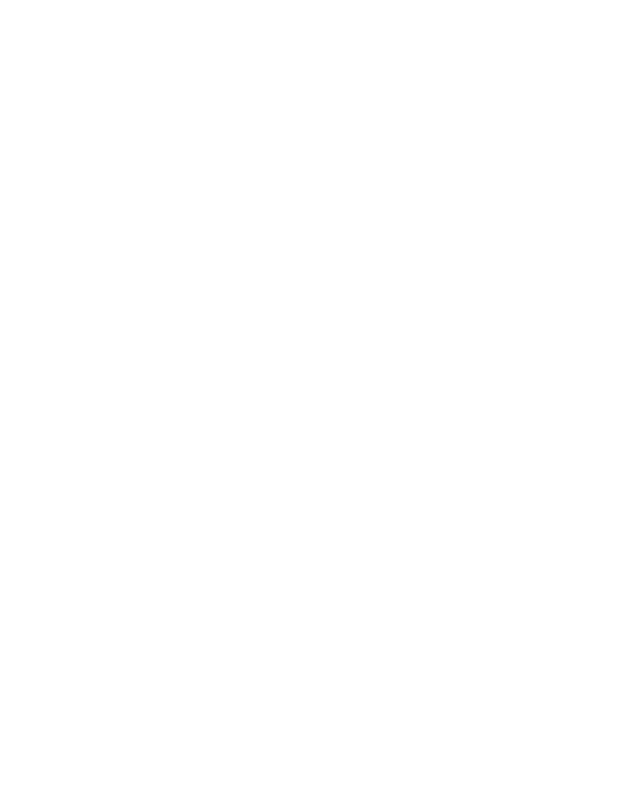
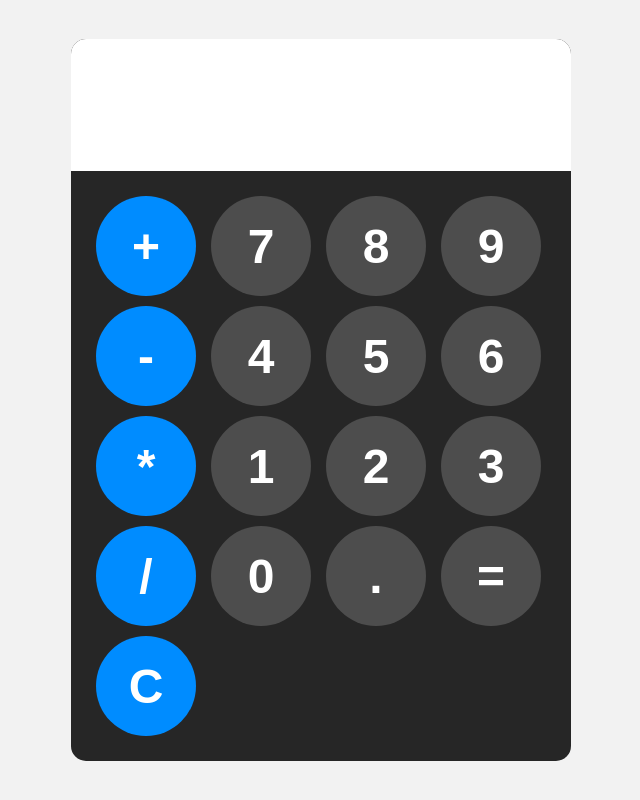
Before and after one commit to boatesj/calculator, a plain HTML site: page index.html in a window 1280 px wide. Shown: the whole page, without its empty margins (319-959 px from the left). Drawn offline with Linux system fonts and the light colour scheme.

Commit message:
Add html and css structure code

```diff
--- a/assets/css/style.css
+++ b/assets/css/style.css
@@ -0,0 +1,65 @@
+body {
+    margin: 0;
+    display: flex;
+    justify-content: center;
+    align-items: center;
+    height: 100vh;
+    background-color: hsl(0, 0%, 95%);
+
+}
+
+#calculator {
+    font-family: Arial, sans-serif;
+    background-color: hsl(0, 0%, 15%);
+    border-radius: 15px;
+    max-width: 500px;
+    overflow: hidden;
+}
+
+#display {
+    width: 100%;
+    padding: 20px;
+    font-size: 5rem;
+    text-align: left;
+    border: none;
+    background-color: hsl(0, 0%, 20px);
+}
+
+#keys {
+    display: grid;
+    grid-template-columns: repeat(4, 1fr);
+    gap: 10px;
+    padding: 25px;
+}
+
+button {
+    width: 100px;
+    height: 100px;
+    border-radius: 50px;
+    border: none;
+    background-color: hsl(0, 0%, 30%);
+    color: white;
+    font-size: 3rem;
+    font-weight: bold;
+    cursor: pointer;
+}
+
+button:hover {
+    background-color: hsl(0, 0%, 40%);
+}
+
+button:active {
+    background-color: hsl(0, 0%, 50%);
+}
+
+.operator-btn {
+    background-color: hsl(207, 100%, 50%);
+}
+
+.operator-btn:hover {
+    background-color: hsl(207, 100%, 60%);
+}
+
+.operator-btn:active {
+    background-color: hsl(207, 100%, 75%);
+}
--- a/index.html
+++ b/index.html
@@ -8,6 +8,32 @@
 </head>
 <body>
 
+    <div id="calculator">
+        <input id="display" readonly>
+        <div id="keys">
+            <button onclick="appendToDisplay('+')" class="operator-btn">+</button>
+            <button onclick="appendToDisplay('7')">7</button>
+            <button onclick="appendToDisplay('8')">8</button>
+            <button onclick="appendToDisplay('9')">9</button>
+            <button onclick="appendToDisplay('-')" class="operator-btn">-</button>
+            <button onclick="appendToDisplay('4')">4</button>
+            <button onclick="appendToDisplay('5')">5</button>
+            <button onclick="appendToDisplay('6')">6</button>
+            <button onclick="appendToDisplay('*')" class="operator-btn">*</button>
+            <button onclick="appendToDisplay('1')">1</button>
+            <button onclick="appendToDisplay('2')">2</button>
+            <button onclick="appendToDisplay('3')">3</button>
+            <button onclick="appendToDisplay('/')" class="operator-btn">/</button>
+            <button onclick="appendToDisplay('0')">0</button>
+            <button onclick="appendToDisplay('.')">.</button>
+            <button onclick="calculate()">=</button>
+            <button onclick="clearDisplay()" class="operator-btn">C</button>
+
+        </div>
+
+
+    </div>
+
 
     <script src="assets/js/index.js"></script>
 </body>
```
